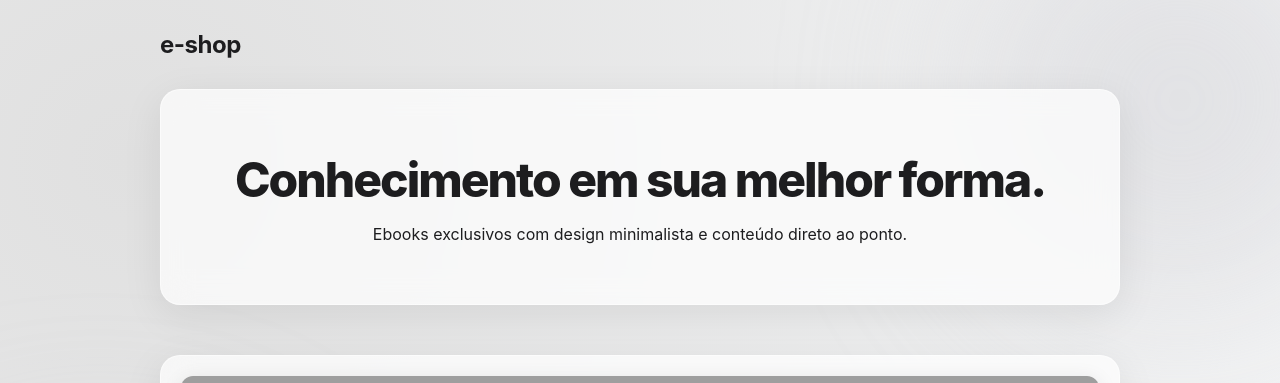
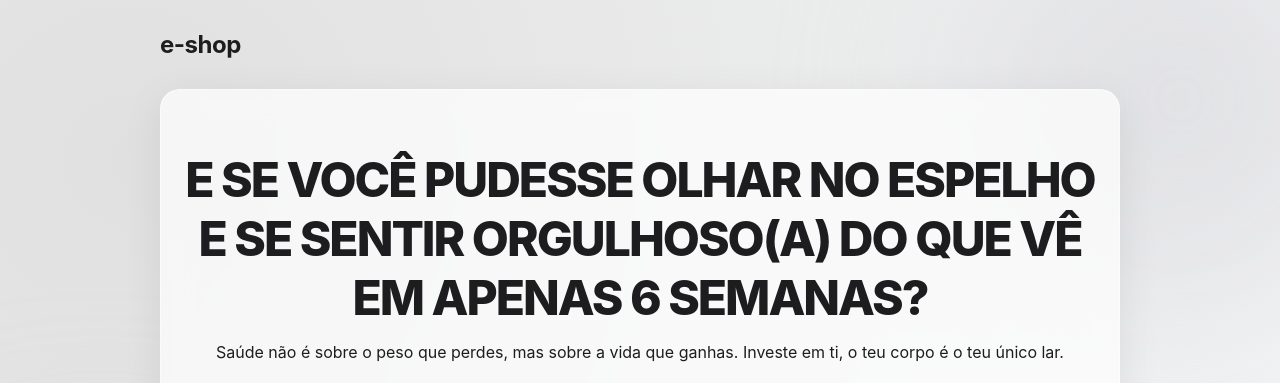
Before and after one commit to kaiquegoncalvessantos999-hash/E-shop, a plain HTML site: page index.html in a window 1280 px wide. Shown: the top 383 px of the page. Drawn offline with Linux system fonts and the light colour scheme; grey boxes are pictures that could not be loaded.

Commit message:
Update index.html

```diff
--- a/index.html
+++ b/index.html
@@ -161,8 +161,8 @@
         </div>
 
         <section class="hero glass">
-            <h1>Conhecimento em sua melhor forma.</h1>
-            <p>Ebooks exclusivos com design minimalista e conteúdo direto ao ponto.</p>
+            <h1>E SE VOCÊ PUDESSE OLHAR NO ESPELHO E SE SENTIR ORGULHOSO(A) DO QUE VÊ EM APENAS 6 SEMANAS?</h1>
+            <p>Saúde não é sobre o peso que perdes, mas sobre a vida que ganhas. Investe em ti, o teu corpo é o teu único lar.</p>
         </section>
 
         <section class="media-container glass">
```
